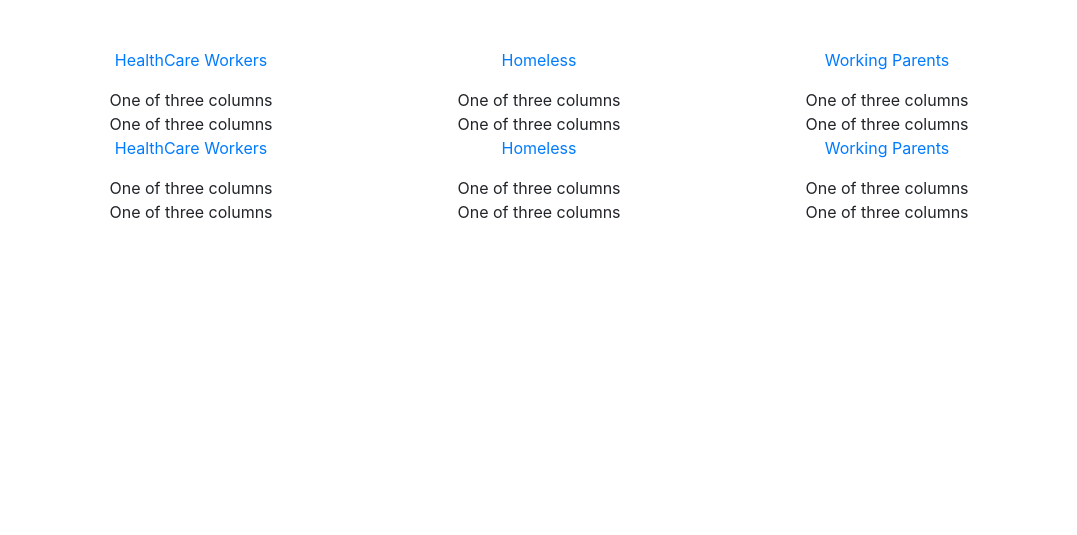
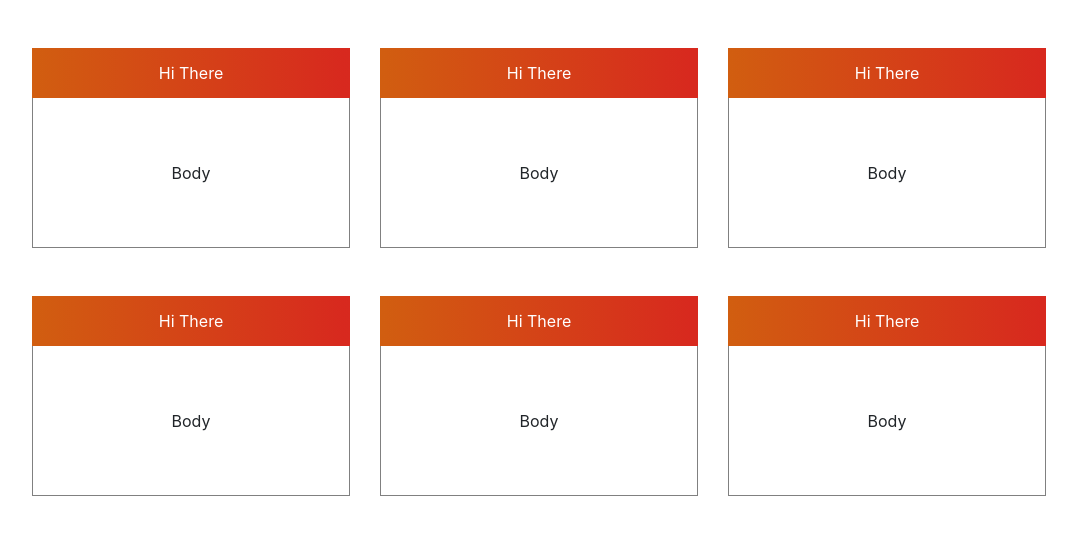
Before and after one commit to HarvardDataAnalyticsOECDBerlin/COVID-19-Website, a Flask app: page / in a window 1280 px wide. Shown: the part 76-611 px from the top of the page, without its empty margins (101-1178 px from the left). Run offline with Flask 2, Linux system fonts and the light colour scheme; some libraries are stand-ins or nearby versions.

Commit message:
basic box styling

```diff
--- a/static/styles.css
+++ b/static/styles.css
@@ -40,3 +40,57 @@ main tfoot
     /* boldface tables' footers */
     font-weight: bold;
 }
+
+
+.category-head
+{
+    width: 100%;
+    height: 50px;
+    position: relative;
+    background-color: #c5cdd3;
+    display: flex;
+    justify-content: center;
+    align-items: center;
+}
+
+.category-body
+{
+    width: 100%;
+    height: 150px;
+    position: relative;
+    border-bottom: 1px solid gray;
+    border-left: 1px solid gray;
+    border-right: 1px solid gray;
+    background-color: white;
+    display: flex;
+    justify-content: center;
+    align-items: center;
+
+}
+
+/* Sets the title box color gradient */
+.box-title
+{
+    background: #d15e10 linear-gradient(90deg,#d15e10,rgba(216,38,31,.95) 98%);
+}
+
+.title-text
+{
+  text-align: center;
+  color: white;
+
+}
+
+.body-text
+{
+  text-align: center;
+  margin-top: auto;
+  margin-bottom: auto;
+
+}
+
+
+.col-lg
+{
+  height: 200px;
+}
--- a/templates/landing.html
+++ b/templates/landing.html
@@ -1,38 +1,64 @@
 {% extends "layout.html" %}
+
+{% block title %}
+  Donation Page
+{% endblock %}
+
 
 {% block main %}
   <div class="container">
-    <div class="row">
-      <div class="col-sm">
-        <p><a href="{{ url_for('healthCare') }}">HealthCare Workers</a></p>
+    <div class="row mb-5">
+      <div class="col-lg">
+        <div class="category-head box-title">
+          <div class = "title-text"> Hi There </div>
+        </div>
+        <div class="category-body">
+          Body
+        </div>
       </div>
-      <div class="col-sm">
-        <p><a href="{{ url_for('healthCare') }}">Homeless</a></p>
+      <div class="col-lg">
+        <div class="category-head box-title">
+          <div class = "title-text"> Hi There </div>
+        </div>
+        <div class="category-body">
+          Body
+        </div>
       </div>
-      <div class="col-sm" main
-        <p><a href="{{ url_for('healthCare') }}">Working Parents</a></p>
+      <div class="col-lg">
+        <div class="category-head box-title">
+          <div class = "title-text"> Hi There </div>
+        </div>
+        <div class="category-body">
+          Body
+        </div>
       </div>
     </div>
-    <div class="row">
-      <div class="col-sm">
-        One of three columns
+
+
+    <div class="row mb-5">
+      <div class="col-lg">
+        <div class="category-head box-title">
+          <div class = "title-text"> Hi There </div>
+        </div>
+        <div class="category-body">
+          Body
+        </div>
       </div>
-      <div class="col-sm">
-        One of three columns
+      <div class="col-lg">
+        <div class="category-head box-title">
+          <div class = "title-text"> Hi There </div>
+        </div>
+        <div class="category-body">
+          Body
+        </div>
       </div>
-      <div class="col-sm">
-        One of three columns
-      </div>
-    </div>
-    <div class="row">
-      <div class="col-sm">
-        One of three columns
-      </div>
-      <div class="col-sm">
-        One of three columns
-      </div>
-      <div class="col-sm">
-        One of three columns
+      <div class="col-lg">
+        <div class="category-head box-title">
+          <div class = "title-text"> Hi There </div>
+        </div>
+        <div class="category-body">
+          Body
+        </div>
       </div>
     </div>
   </div>
--- a/templates/layout.html
+++ b/templates/layout.html
@@ -10,7 +10,8 @@
 
         <!-- documentation at http://getbootstrap.com/docs/4.1/, alternative themes at https://bootswatch.com/ -->
         <link href="https://maxcdn.bootstrapcdn.com/bootstrap/4.1.3/css/bootstrap.min.css" rel="stylesheet">
-        <link href="/static/styles.css" rel="stylesheet">
+        <link href="{{ url_for('static', filename='styles.css') }}" rel="stylesheet">
+
         <script src="https://code.jquery.com/jquery-3.3.1.min.js"></script>
         <script src="https://cdnjs.cloudflare.com/ajax/libs/popper.js/1.14.3/umd/popper.min.js"></script>
         <script src="https://maxcdn.bootstrapcdn.com/bootstrap/4.1.3/js/bootstrap.min.js"></script>
@@ -21,13 +22,13 @@
 
     <body>
         <nav class="navbar navbar-expand-md navbar-light bg-light border">
-            <a class="navbar-brand redcolor" href="/"><span>OECD Berlin</span></a>
+            <a class="navbar-brand" href="/"><span>OECD Berlin</span></a>
             <button aria-controls="navbar" aria-expanded="false" aria-label="Toggle navigation" class="navbar-toggler" data-target="#navbar" data-toggle="collapse" type="button">
                 <span class="navbar-toggler-icon"></span>
             </button>
             <div class="collapse navbar-collapse" id="navbar">
               <ul class="navbar-nav ml-auto mt-2">
-                  <li class="nav-item"><a class="nav-link" href="/donate">Donate</a></li>
+                  <li class="nav-item"><a class="nav-link" href="/">Donate</a></li>
               </ul>
             </div>
         </nav>
@@ -41,41 +42,6 @@
         {% endif %}
 
         <main class="container p-5">
-          <div class="container">
-            <div class="row">
-              <div class="col-sm">
-                <p><a href="{{ url_for('healthCare') }}">HealthCare Workers</a></p>
-              </div>
-              <div class="col-sm">
-                <p><a href="{{ url_for('healthCare') }}">Homeless</a></p>
-              </div>
-              <div class="col-sm" main
-                <p><a href="{{ url_for('healthCare') }}">Working Parents</a></p>
-              </div>
-            </div>
-            <div class="row">
-              <div class="col-sm">
-                One of three columns
-              </div>
-              <div class="col-sm">
-                One of three columns
-              </div>
-              <div class="col-sm">
-                One of three columns
-              </div>
-            </div>
-            <div class="row">
-              <div class="col-sm">
-                One of three columns
-              </div>
-              <div class="col-sm">
-                One of three columns
-              </div>
-              <div class="col-sm">
-                One of three columns
-              </div>
-            </div>
-          </div>
             {% block main %}{% endblock %}
         </main>
 
```
Also changed, not shown: 1 other file.
